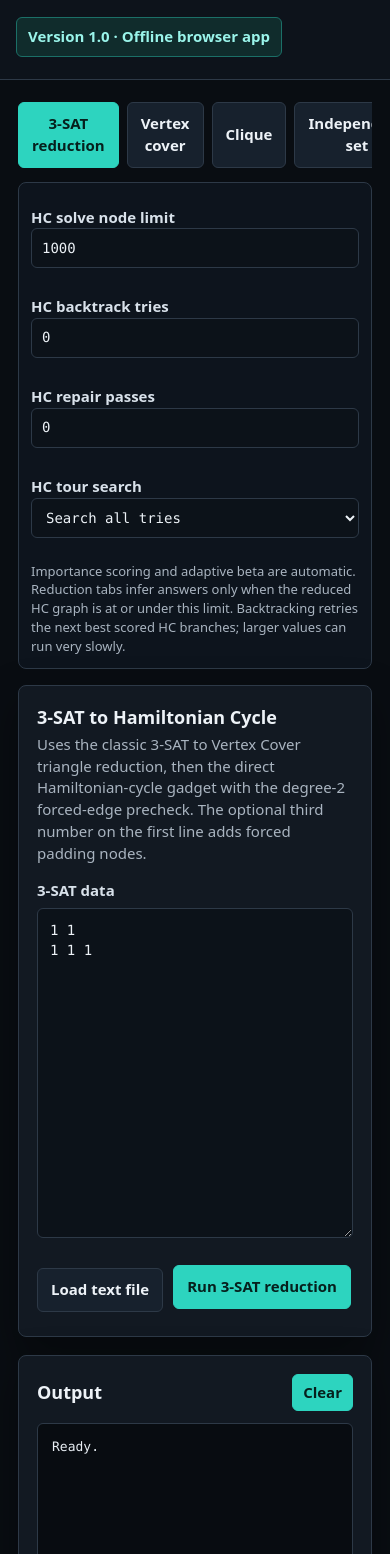
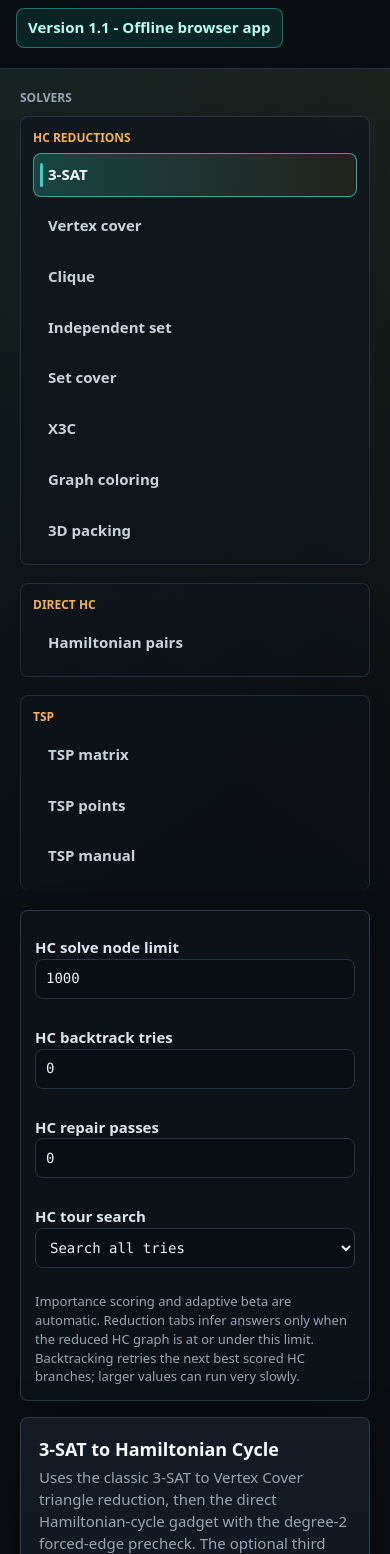
Before and after one commit to np-douce/website, a plain HTML site: page index.html in a window 390 px wide. Shown: the part 107-1661 px from the top of the page. Drawn offline with Linux system fonts and the light colour scheme.

Commit message:
Add files via upload

```diff
--- a/index.html
+++ b/index.html
@@ -3,35 +3,48 @@
 <head>
   <meta charset="utf-8">
   <meta name="viewport" content="width=device-width, initial-scale=1">
-  <title>NP-douce 1.0</title>
+  <title>NP-douce 1.1</title>
   <link rel="manifest" href="manifest.webmanifest">
   <link rel="stylesheet" href="styles.css">
 </head>
 <body>
   <header class="topbar">
     <div>
-      <h1>NP-douce 1.0</h1>
+      <h1>NP-douce 1.1</h1>
       <p>Hamiltonian cycle, TSP theory calculations, and 3-SAT reduction tools.</p>
     </div>
-    <div class="badge">Version 1.0 · Offline browser app</div>
+    <div class="badge">Version 1.1 - Offline browser app</div>
   </header>
 
   <main class="layout">
+    <aside class="solverRail">
+      <div class="railTitle">Solvers</div>
       <nav class="tabs" aria-label="Solvers">
-      <button class="tab active" data-panel="sat3">3-SAT reduction</button>
+        <div class="tabGroup">
+          <span class="tabGroupLabel">HC reductions</span>
+          <button class="tab active" data-panel="sat3">3-SAT</button>
           <button class="tab" data-panel="vertexCover">Vertex cover</button>
           <button class="tab" data-panel="clique">Clique</button>
           <button class="tab" data-panel="independentSet">Independent set</button>
           <button class="tab" data-panel="setCover">Set cover</button>
           <button class="tab" data-panel="x3c">X3C</button>
           <button class="tab" data-panel="graphColoring">Graph coloring</button>
-      <button class="tab" data-panel="sudoku">Sudoku</button>
           <button class="tab" data-panel="packing3d">3D packing</button>
+        </div>
+        <div class="tabGroup">
+          <span class="tabGroupLabel">Direct HC</span>
           <button class="tab" data-panel="pairs">Hamiltonian pairs</button>
-      <button class="tab" data-panel="matrix">Matrix</button>
-      <button class="tab" data-panel="points">Points</button>
-      <button class="tab" data-panel="manual">Manual edges</button>
+        </div>
+        <div class="tabGroup">
+          <span class="tabGroupLabel">TSP</span>
+          <button class="tab" data-panel="matrix">TSP matrix</button>
+          <button class="tab" data-panel="points">TSP points</button>
+          <button class="tab" data-panel="manual">TSP manual</button>
+        </div>
       </nav>
+    </aside>
+
+    <section class="appBody">
       <div class="globalControls">
         <label>HC solve node limit<input id="hcSolveNodeLimit" type="number" min="0" step="1" value="1000"></label>
         <label>HC backtrack tries<input id="hcBacktrackTries" type="number" min="0" max="500" step="1" value="0"></label>
@@ -150,28 +163,6 @@
         </div>
       </section>
 
-      <section id="sudoku" class="panel widePanel">
-        <div class="panelHead">
-          <h2>Sudoku to Hamiltonian Cycle</h2>
-          <p>Visual Sudoku solver with the exact placement reduction: Sudoku -> exact cover style 3-SAT -> Vertex Cover -> Hamiltonian Cycle.</p>
-        </div>
-
-        <div class="formGrid">
-          <label>Box size<input id="sudokuBoxSize" type="number" min="1" max="5" step="1" value="3"></label>
-          <label>Dense HC calculation node limit<input id="sudokuHcLimit" type="number" min="0" step="1" value="10000"></label>
-        </div>
-        <p class="fieldNote">Box size 3 means a 9x9 Sudoku, 4 means 16x16, and 5 means 25x25. Even 9x9 creates far more than 1000 HC nodes, so it reports NOT COMPUTED unless you raise the HC limits.</p>
-
-        <div class="controls">
-          <button id="buildSudokuGrid" type="button">Build grid</button>
-          <button id="loadSudokuExample" type="button">Load 9x9 example</button>
-          <button id="clearSudokuGrid" type="button">Clear grid</button>
-          <button id="runSudoku" type="button">Run Sudoku reduction</button>
-        </div>
-
-        <div id="sudokuGrid" class="sudokuGrid" aria-label="Sudoku grid"></div>
-      </section>
-
       <section id="packing3d" class="panel widePanel">
         <div class="panelHead">
           <h2>3D Packing to Hamiltonian Cycle</h2>
@@ -272,7 +263,7 @@
 
       <section id="matrix" class="panel">
         <div class="panelHead">
-          <h2>Weight Matrix</h2>
+          <h2>TSP Weight Matrix</h2>
           <p>First line is <code>n</code>, followed by an <code>n x n</code> symmetric weight matrix.</p>
         </div>
         <label>Matrix data</label>
@@ -283,13 +274,13 @@
 7 0 8 0</textarea>
         <div class="controls">
           <label class="fileButton">Load text file<input type="file" id="matrixFile" accept=".txt"></label>
-          <button id="runMatrix">Run matrix solver</button>
+          <button id="runMatrix">Run TSP matrix</button>
         </div>
       </section>
 
       <section id="points" class="panel">
         <div class="panelHead">
-          <h2>Euclidean Points</h2>
+          <h2>TSP Euclidean Points</h2>
           <p>First line is <code>n</code>, followed by <code>x y</code> point coordinates.</p>
         </div>
         <label>Points data</label>
@@ -300,13 +291,13 @@
 0 1</textarea>
         <div class="controls">
           <label class="fileButton">Load text file<input type="file" id="pointsFile" accept=".txt"></label>
-          <button id="runPoints">Run points solver</button>
+          <button id="runPoints">Run TSP points</button>
         </div>
       </section>
 
       <section id="manual" class="panel">
         <div class="panelHead">
-          <h2>Manual Complete Graph</h2>
+          <h2>TSP Manual Weights</h2>
           <p>First line is <code>n</code>, then one upper-triangle weight per line in order: <code>(1,2), (1,3), ...</code>.</p>
         </div>
         <label>Manual edge data</label>
@@ -319,7 +310,7 @@
 8</textarea>
         <div class="controls">
           <label class="fileButton">Load text file<input type="file" id="manualFile" accept=".txt"></label>
-          <button id="runManual">Run manual solver</button>
+          <button id="runManual">Run TSP manual</button>
         </div>
       </section>
 
@@ -329,6 +320,7 @@
           <button id="clearOutput" title="Clear output">Clear</button>
         </div>
         <pre id="output">Ready.</pre>
+      </section>
       </section>
     </section>
   </main>
--- a/styles.css
+++ b/styles.css
@@ -1,14 +1,18 @@
 :root {
   color-scheme: dark;
-  --ink: #edf2f7;
-  --muted: #a9b4c0;
-  --line: #2d3947;
-  --panel: #121922;
-  --page: #090d12;
-  --accent: #2dd4bf;
-  --accent-ink: #ffffff;
-  --soft: #102c2c;
-  --shadow: 0 16px 40px rgba(0, 0, 0, 0.35);
+  --page: #08090d;
+  --surface: #0f141b;
+  --surface-2: #141b24;
+  --surface-3: #1a222d;
+  --ink: #edf6f5;
+  --muted: #98a6b3;
+  --line: #283443;
+  --line-strong: #3b4b5f;
+  --accent: #36d3c2;
+  --accent-deep: #0f6f67;
+  --accent-warm: #f4b44f;
+  --accent-hot: #ef7190;
+  --shadow: 0 20px 55px rgba(0, 0, 0, 0.4);
 }
 
 * {
@@ -16,20 +20,28 @@
 }
 
 body {
+  min-height: 100vh;
   margin: 0;
-  background: var(--page);
+  background:
+    linear-gradient(145deg, rgba(54, 211, 194, 0.11), transparent 36%),
+    linear-gradient(215deg, rgba(244, 180, 79, 0.08), transparent 34%),
+    linear-gradient(180deg, #08090d 0%, #0b0f14 48%, #08090d 100%);
   color: var(--ink);
   font: 15px/1.45 system-ui, -apple-system, BlinkMacSystemFont, "Segoe UI", sans-serif;
 }
 
 .topbar {
+  position: sticky;
+  top: 0;
+  z-index: 10;
   display: flex;
   justify-content: space-between;
   gap: 20px;
   align-items: center;
-  padding: 22px clamp(16px, 4vw, 44px);
-  background: #0d131b;
-  border-bottom: 1px solid var(--line);
+  padding: 20px clamp(16px, 4vw, 44px);
+  background: rgba(9, 12, 17, 0.92);
+  border-bottom: 1px solid rgba(80, 100, 123, 0.42);
+  backdrop-filter: blur(14px);
 }
 
 h1, h2 {
@@ -38,7 +50,8 @@ h1, h2 {
 }
 
 h1 {
-  font-size: clamp(24px, 4vw, 34px);
+  font-size: clamp(25px, 4vw, 36px);
+  line-height: 1.05;
 }
 
 h2 {
@@ -46,76 +59,157 @@ h2 {
 }
 
 p {
-  margin: 4px 0 0;
+  margin: 5px 0 0;
   color: var(--muted);
 }
 
+.topbar p {
+  max-width: 680px;
+}
+
 .badge {
+  flex: 0 0 auto;
+  padding: 8px 11px;
+  border: 1px solid rgba(54, 211, 194, 0.45);
+  background: rgba(15, 111, 103, 0.24);
+  color: #b7fff6;
+  border-radius: 8px;
+  font-weight: 750;
   white-space: nowrap;
-  padding: 8px 11px;
-  border: 1px solid #1b6f67;
-  background: var(--soft);
-  color: #9af4ea;
-  border-radius: 6px;
-  font-weight: 650;
 }
 
 .layout {
-  max-width: 1280px;
+  display: grid;
+  grid-template-columns: minmax(210px, 250px) minmax(0, 1fr);
+  gap: 20px;
+  max-width: 1500px;
   margin: 0 auto;
-  padding: 18px;
+  padding: 20px;
+}
+
+.solverRail {
+  position: sticky;
+  top: 92px;
+  align-self: start;
+  min-width: 0;
+}
+
+.railTitle {
+  margin: 0 0 10px;
+  color: var(--muted);
+  font-size: 12px;
+  font-weight: 850;
+  text-transform: uppercase;
 }
 
 .tabs {
-  display: flex;
-  gap: 8px;
-  overflow-x: auto;
-  padding: 4px 0 14px;
+  display: grid;
+  gap: 18px;
+}
+
+.tabGroup {
+  display: grid;
+  gap: 7px;
+  padding-bottom: 18px;
+  border-bottom: 1px solid rgba(80, 100, 123, 0.35);
+}
+
+.tabGroup:last-child {
+  border-bottom: 0;
+}
+
+.tabGroupLabel {
+  color: var(--accent-warm);
+  font-size: 12px;
+  font-weight: 850;
+  text-transform: uppercase;
+}
+
+.appBody {
+  min-width: 0;
 }
 
 .globalControls {
   display: grid;
-  grid-template-columns: repeat(auto-fit, minmax(150px, 1fr));
+  grid-template-columns: repeat(auto-fit, minmax(160px, 1fr));
   gap: 10px 14px;
   align-items: end;
   margin-bottom: 16px;
-  padding: 12px;
-  border: 1px solid var(--line);
+  padding: 14px;
+  border: 1px solid rgba(80, 100, 123, 0.48);
   border-radius: 8px;
-  background: #0d141d;
+  background: rgba(15, 20, 27, 0.78);
+  box-shadow: 0 14px 38px rgba(0, 0, 0, 0.22);
 }
 
-.tab, button, .fileButton {
-  border: 1px solid var(--line);
-  background: #17212d;
-  color: var(--ink);
-  border-radius: 6px;
+button, .fileButton {
+  border: 1px solid rgba(54, 211, 194, 0.62);
+  background: linear-gradient(180deg, #42dfcf 0%, #29b9ab 100%);
+  color: #041c19;
+  border-radius: 8px;
   padding: 10px 13px;
   min-height: 40px;
   font: inherit;
-  font-weight: 650;
+  font-weight: 800;
   cursor: pointer;
+  box-shadow: 0 10px 24px rgba(18, 173, 159, 0.16);
 }
 
-.tab.active, button {
-  border-color: var(--accent);
+button:hover, .fileButton:hover {
+  filter: brightness(1.06);
+}
+
+.tab {
+  position: relative;
+  width: 100%;
+  min-height: 38px;
+  padding: 10px 12px 10px 14px;
+  border: 1px solid transparent;
+  background: transparent;
+  color: #c8d3dd;
+  box-shadow: none;
+  text-align: left;
+}
+
+.tab:hover {
+  border-color: rgba(80, 100, 123, 0.65);
+  background: rgba(20, 27, 36, 0.72);
+  filter: none;
+}
+
+.tab.active {
+  border-color: rgba(54, 211, 194, 0.72);
+  background: linear-gradient(90deg, rgba(54, 211, 194, 0.24), rgba(244, 180, 79, 0.08));
+  color: #f4fffd;
+}
+
+.tab.active::before {
+  content: "";
+  position: absolute;
+  left: 6px;
+  top: 9px;
+  bottom: 9px;
+  width: 3px;
+  border-radius: 3px;
   background: var(--accent);
-  color: #06201d;
 }
 
 .workspace {
   display: grid;
-  grid-template-columns: minmax(0, 1fr) minmax(320px, 0.9fr);
+  grid-template-columns: minmax(0, 1fr) minmax(320px, 0.88fr);
   gap: 18px;
 }
 
 .panel, .outputPanel {
   display: none;
-  background: var(--panel);
-  border: 1px solid var(--line);
+  min-width: 0;
+  padding: 18px;
+  border: 1px solid rgba(80, 100, 123, 0.48);
   border-radius: 8px;
+  background:
+    linear-gradient(180deg, rgba(20, 27, 36, 0.98), rgba(13, 18, 25, 0.98)),
+    var(--surface);
   box-shadow: var(--shadow);
-  padding: 18px;
 }
 
 .panel.active, .outputPanel {
@@ -124,22 +218,34 @@ p {
 
 .panelHead {
   margin-bottom: 16px;
+  padding-bottom: 14px;
+  border-bottom: 1px solid rgba(80, 100, 123, 0.32);
+}
+
+.panelHead h2 {
+  color: #f7fbff;
 }
 
 label {
   display: block;
   margin: 12px 0 6px;
-  color: #d8e1ea;
-  font-weight: 700;
+  color: #dce6ee;
+  font-weight: 760;
 }
 
 textarea, input, select {
   width: 100%;
   border: 1px solid var(--line);
-  border-radius: 6px;
-  background: #0c1219;
+  border-radius: 8px;
+  background: #090e14;
   color: var(--ink);
   font: 14px/1.4 ui-monospace, SFMono-Regular, Consolas, "Liberation Mono", monospace;
+  outline: none;
+}
+
+textarea:focus, input:focus, select:focus {
+  border-color: rgba(54, 211, 194, 0.78);
+  box-shadow: 0 0 0 3px rgba(54, 211, 194, 0.12);
 }
 
 textarea {
@@ -186,7 +292,7 @@ input[type="checkbox"] {
   margin-top: 14px;
   overflow-x: auto;
   border: 1px solid var(--line);
-  border-radius: 6px;
+  border-radius: 8px;
 }
 
 .boxTable {
@@ -203,7 +309,7 @@ input[type="checkbox"] {
 }
 
 .boxTable th {
-  color: #cbd5df;
+  color: #d5dde5;
   background: #0d141d;
   font-size: 12px;
 }
@@ -226,52 +332,20 @@ input[type="checkbox"] {
   min-width: 34px;
   min-height: 34px;
   padding: 6px;
+  border-color: rgba(239, 113, 144, 0.7);
+  background: #2b1520;
+  color: #ffd7e2;
+  box-shadow: none;
 }
 
 #packingCanvas {
+  display: block;
   width: 100%;
   height: auto;
   margin-top: 14px;
-  display: block;
   border: 1px solid var(--line);
-  border-radius: 6px;
+  border-radius: 8px;
   background: #070b10;
-}
-
-.sudokuGrid {
-  --sudoku-size: 9;
-  --sudoku-box-rows: 3;
-  --sudoku-box-cols: 3;
-  display: grid;
-  grid-template-columns: repeat(var(--sudoku-size), minmax(28px, 1fr));
-  max-width: min(100%, 680px);
-  margin-top: 16px;
-  border: 2px solid #8fded7;
-  background: #8fded7;
-}
-
-.sudokuCell {
-  aspect-ratio: 1;
-  min-width: 0;
-  width: 100%;
-  min-height: 0;
-  border: 1px solid #263340;
-  border-radius: 0;
-  background: #0b1118;
-  color: var(--ink);
-  text-align: center;
-  font: 700 clamp(12px, 2.2vw, 20px)/1 ui-monospace, SFMono-Regular, Consolas, "Liberation Mono", monospace;
-  padding: 0;
-  text-transform: uppercase;
-}
-
-.sudokuCell.given {
-  background: #102c2c;
-  color: #9af4ea;
-}
-
-.sudokuCell.solved {
-  color: #f8fafc;
 }
 
 .controls {
@@ -285,6 +359,10 @@ input[type="checkbox"] {
 .fileButton {
   position: relative;
   overflow: hidden;
+  border-color: rgba(80, 100, 123, 0.7);
+  background: #17212c;
+  color: #dfe8ef;
+  box-shadow: none;
 }
 
 .fileButton input {
@@ -305,23 +383,49 @@ input[type="checkbox"] {
 #clearOutput {
   min-height: 34px;
   padding: 7px 10px;
+  border-color: rgba(244, 180, 79, 0.58);
+  background: #2b2113;
+  color: #ffe4ad;
+  box-shadow: none;
 }
 
 pre {
   min-height: 620px;
   margin: 0;
+  padding: 14px;
+  overflow: auto;
+  border: 1px solid var(--line);
+  border-radius: 8px;
+  background: #070b10;
+  color: #e8eef4;
   white-space: pre-wrap;
-  overflow: auto;
-  color: #e8eef4;
-  background: #080c11;
-  border: 1px solid var(--line);
-  border-radius: 6px;
-  padding: 14px;
   font: 13px/1.45 ui-monospace, SFMono-Regular, Consolas, "Liberation Mono", monospace;
 }
 
 code {
   font-family: ui-monospace, SFMono-Regular, Consolas, "Liberation Mono", monospace;
+}
+
+@media (max-width: 1100px) {
+  .layout {
+    grid-template-columns: 1fr;
+  }
+
+  .solverRail {
+    position: static;
+  }
+
+  .tabs {
+    grid-template-columns: repeat(auto-fit, minmax(180px, 1fr));
+  }
+
+  .tabGroup {
+    border-bottom: 0;
+    padding: 12px;
+    border: 1px solid rgba(80, 100, 123, 0.35);
+    border-radius: 8px;
+    background: rgba(15, 20, 27, 0.62);
+  }
 }
 
 @media (max-width: 900px) {
--- a/sw.js
+++ b/sw.js
@@ -1,4 +1,4 @@
-const CACHE_NAME = "np-complete-lab-v1";
+const CACHE_NAME = "np-complete-lab-v1.1";
 const ASSETS = [
   "index.html",
   "styles.css",
```
Also changed, not shown: README.md, app.js. Lines whose indentation alone changed are shown as unchanged.
